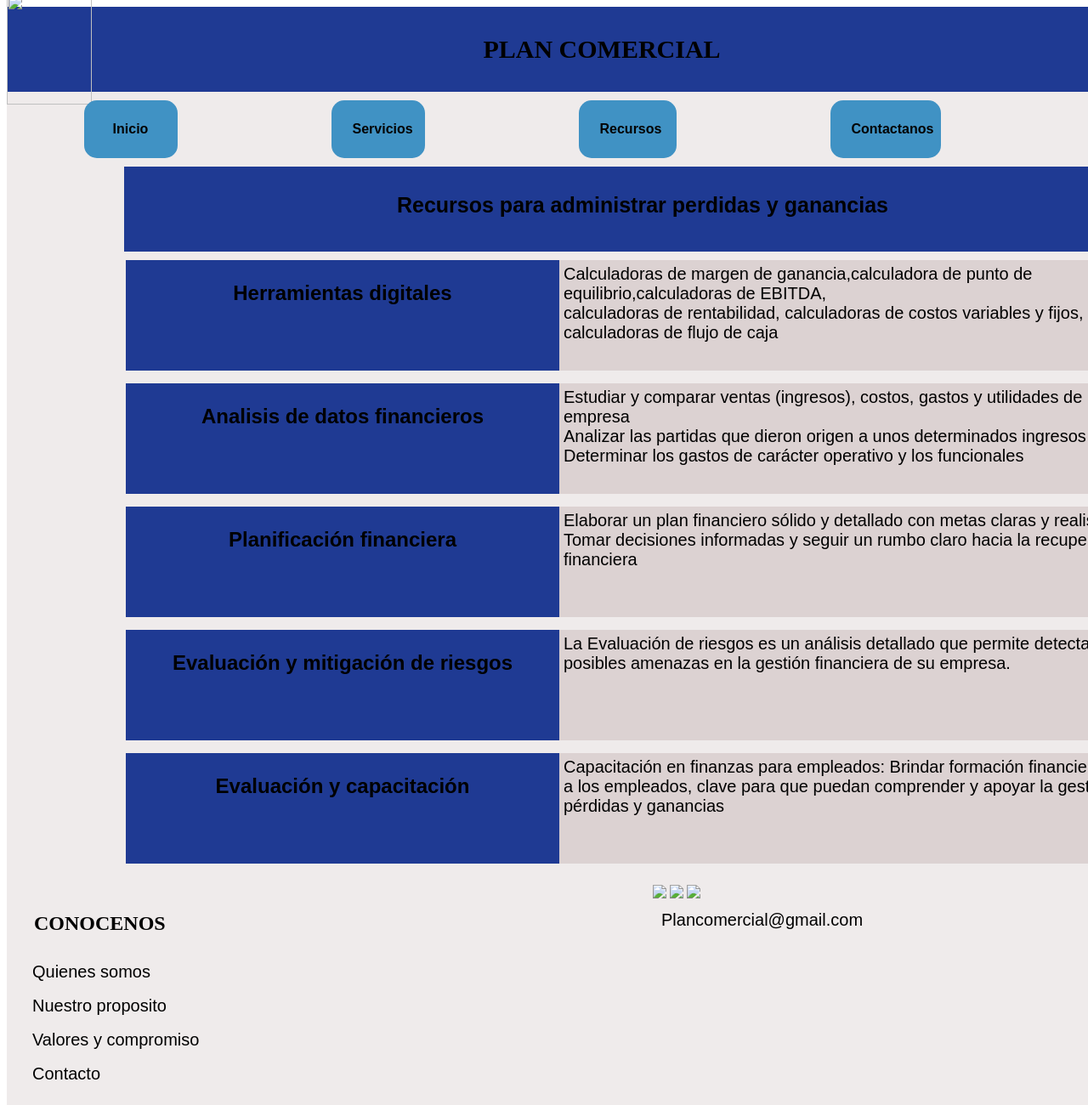
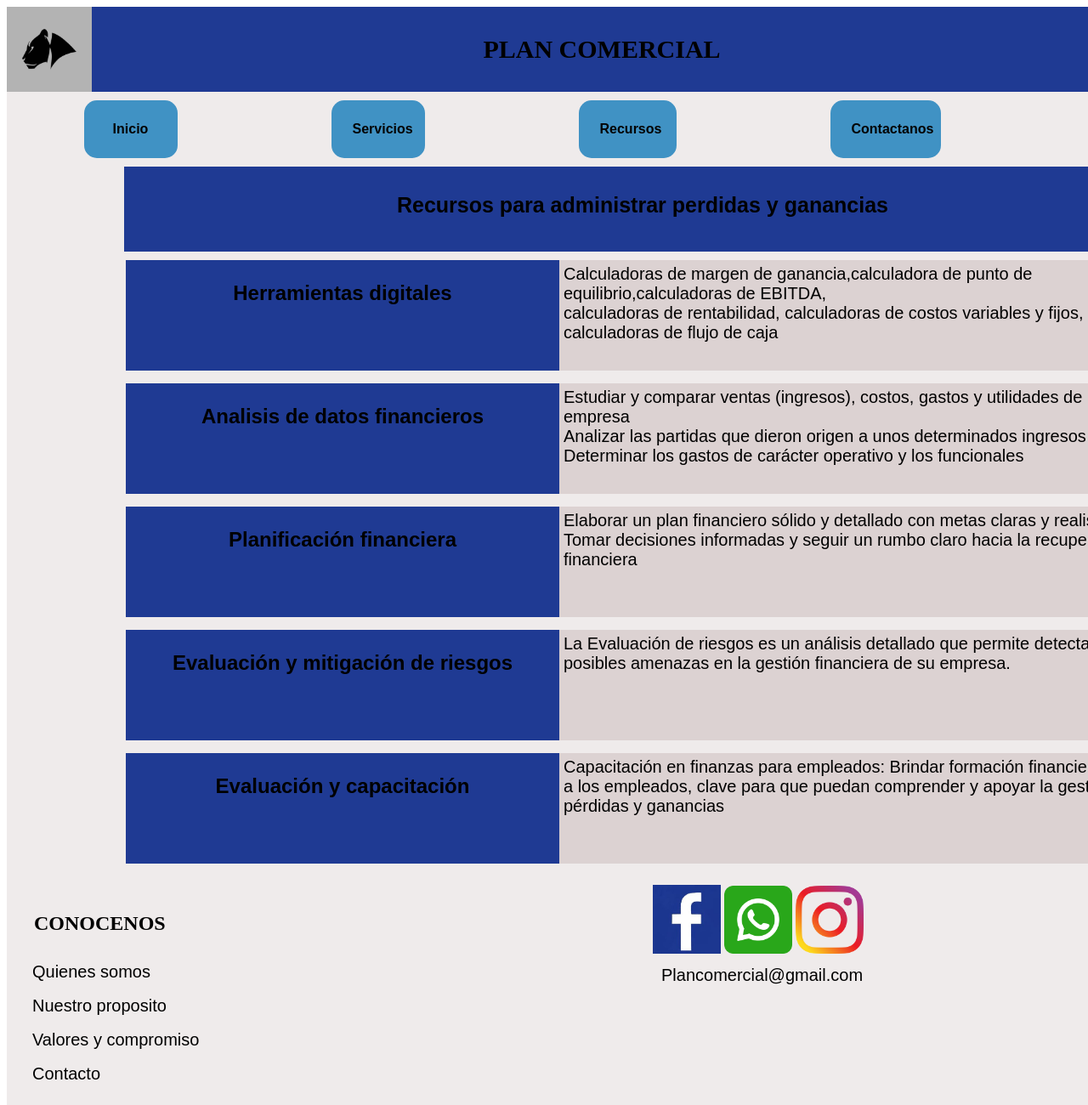
Before and after one commit to MayerlinLemosBedoya/proyectoFinal-planComercial, a plain HTML site: page PaginaDos/index.html in a window 1280 px wide. Shown: the top 1300 px of the page at 85% size. Drawn offline with Linux system fonts and the light colour scheme.

Commit message:
fizzbuzz

```diff
--- a/PaginaDos/index.html
+++ b/PaginaDos/index.html
@@ -10,7 +10,7 @@
 <body>
 <header>
 <div class="caja">
-<img src="/Plancomercial/img/logo.png" class="logo">
+<img src="/img/logo.png" class="logo">
 <h1 class="texto">PLAN COMERCIAL</h1>
 <button type="submit"><b>Inicio de sesión</b></button>
 </div>
@@ -72,9 +72,9 @@
 <p class="parrafo">Contacto</p>
 </div>
 <div class="dibujos">
-    <img src="/Plancomercial/img/face.jpg" width="80px" class="F" >
-    <img src="/Plancomercial/img/whap.png "width="80px" class="W">
-    <img src="/Plancomercial/img/insta.png" width="80px" class="I">
+    <img src="/img/face.jpg" width="80px" class="F" >
+    <img src="/img/whap.png "width="80px" class="W">
+    <img src="/img/insta.png" width="80px" class="I">
     <p class="parrafo">Plancomercial@gmail.com</p>
     </div>
 </footer>
```
Also changed, not shown: PaginaPrincipal/index.html (+5 -5 lines), paginaTres/index.html (+4 -4 lines).
